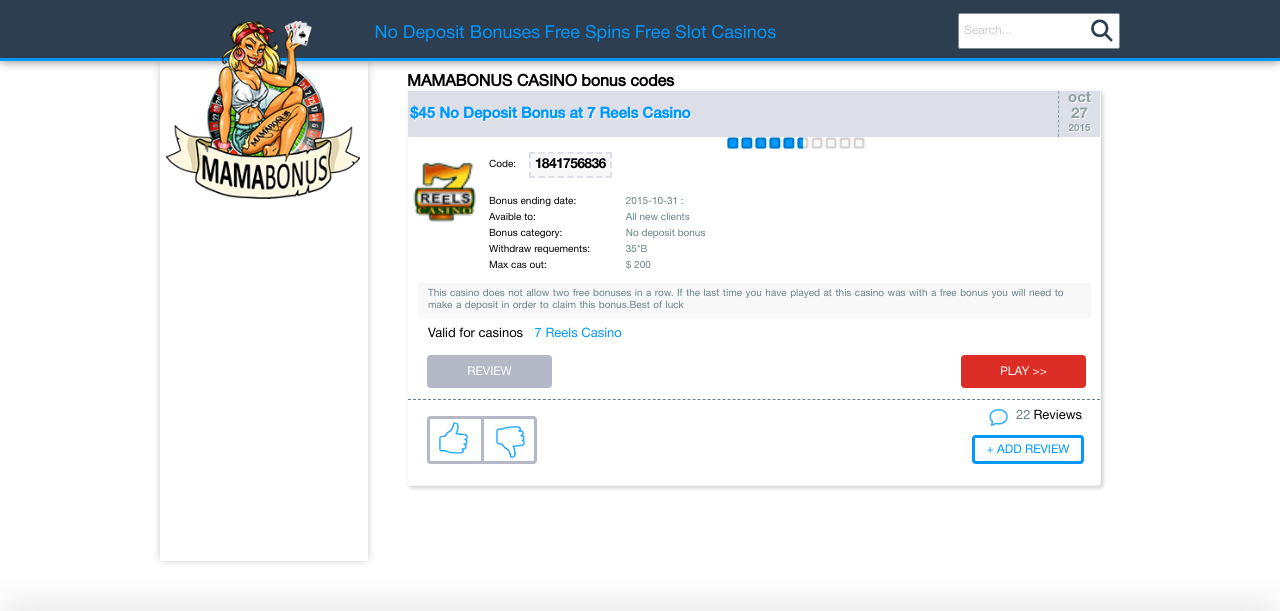
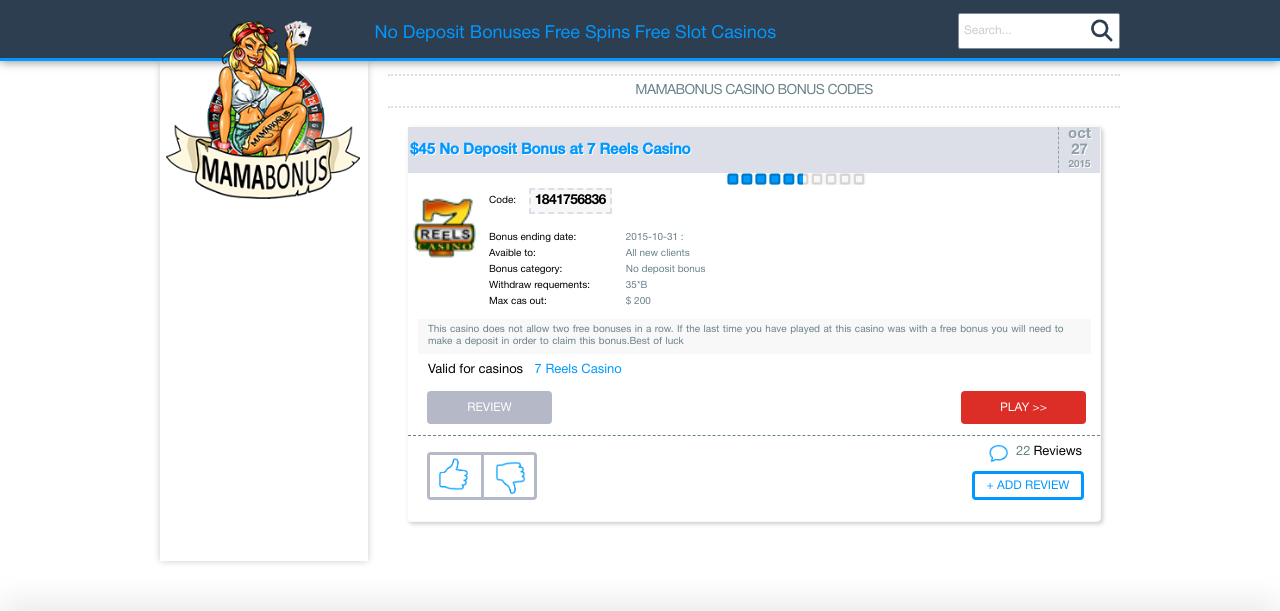
Before and after one commit to Websters2013/mamabonus, a plain HTML site: page index.html in a window 1280 px wide. Shown: the top 611 px of the page. Drawn offline with Linux system fonts and the light colour scheme.

```diff
--- a/index.html
+++ b/index.html
@@ -126,7 +126,10 @@
 
             <!-- site__content-layout -->
             <div class="site__content-layout">
-                <h2>MAMABONUS CASINO bonus codes</h2>
+
+                <!-- site__caption -->
+                <h2 class="site__caption">MAMABONUS CASINO bonus codes</h2>
+                <!-- /site__caption -->
 
                 <!-- casino-bonus__item -->
                 <div class="site__content-item">
```
Also changed, not shown: contact.html (+1 -1 lines). Lines whose indentation alone changed are shown as unchanged.
